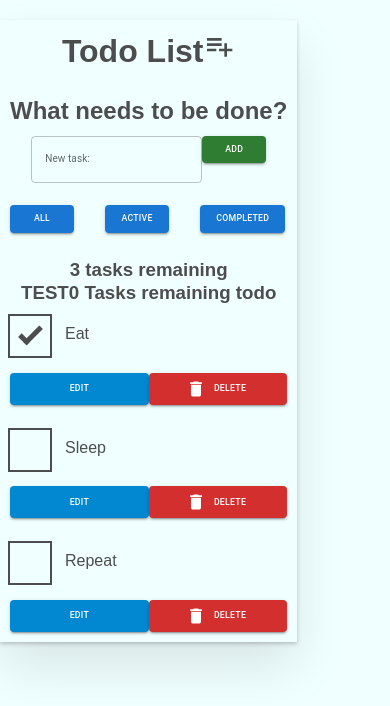
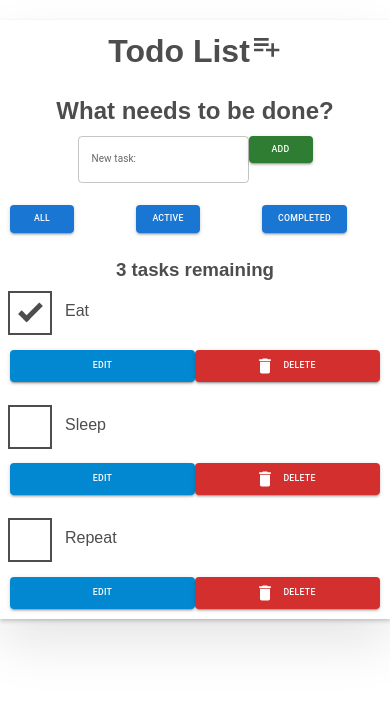
Before and after one commit to LinusErikNilsson/React-Todo-App, a React (Create React App) app: page / in a window 390 px wide. Shown: the top 706 px of the page. Built offline with nearby package versions, Linux system fonts and the light colour scheme.

Commit message:
Adjustments for demo

```diff
--- a/src/App.js
+++ b/src/App.js
@@ -120,13 +120,6 @@ function App(props) {
 
       </h3>
 
-      <h3 className="header-list-counter" id="list-heading">
-      TEST
-      {tasks.filter(x => x === 'true').length} Tasks remaining todo
-      {filteredArr}
-
-      </h3>
-
       <ul
         role="list"
         className="todo-list stack-large stack-exception"
--- a/src/index.css
+++ b/src/index.css
@@ -34,12 +34,7 @@
   }
 
 
-@media (max-width: 540px) {
-  body {
-    background-color: azure;
-    display: flex;
-  }
-}
+
 
 
 
```
